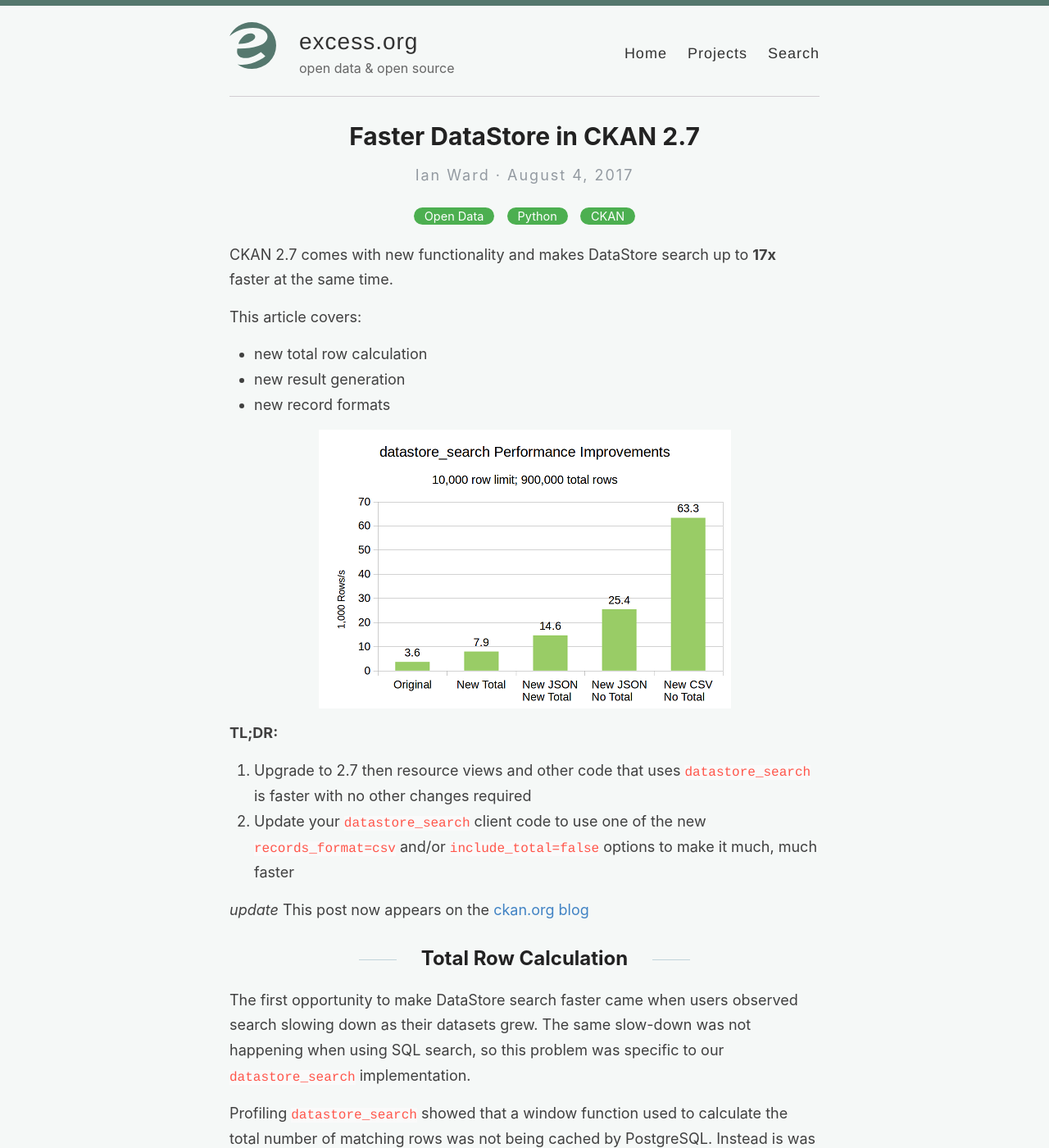
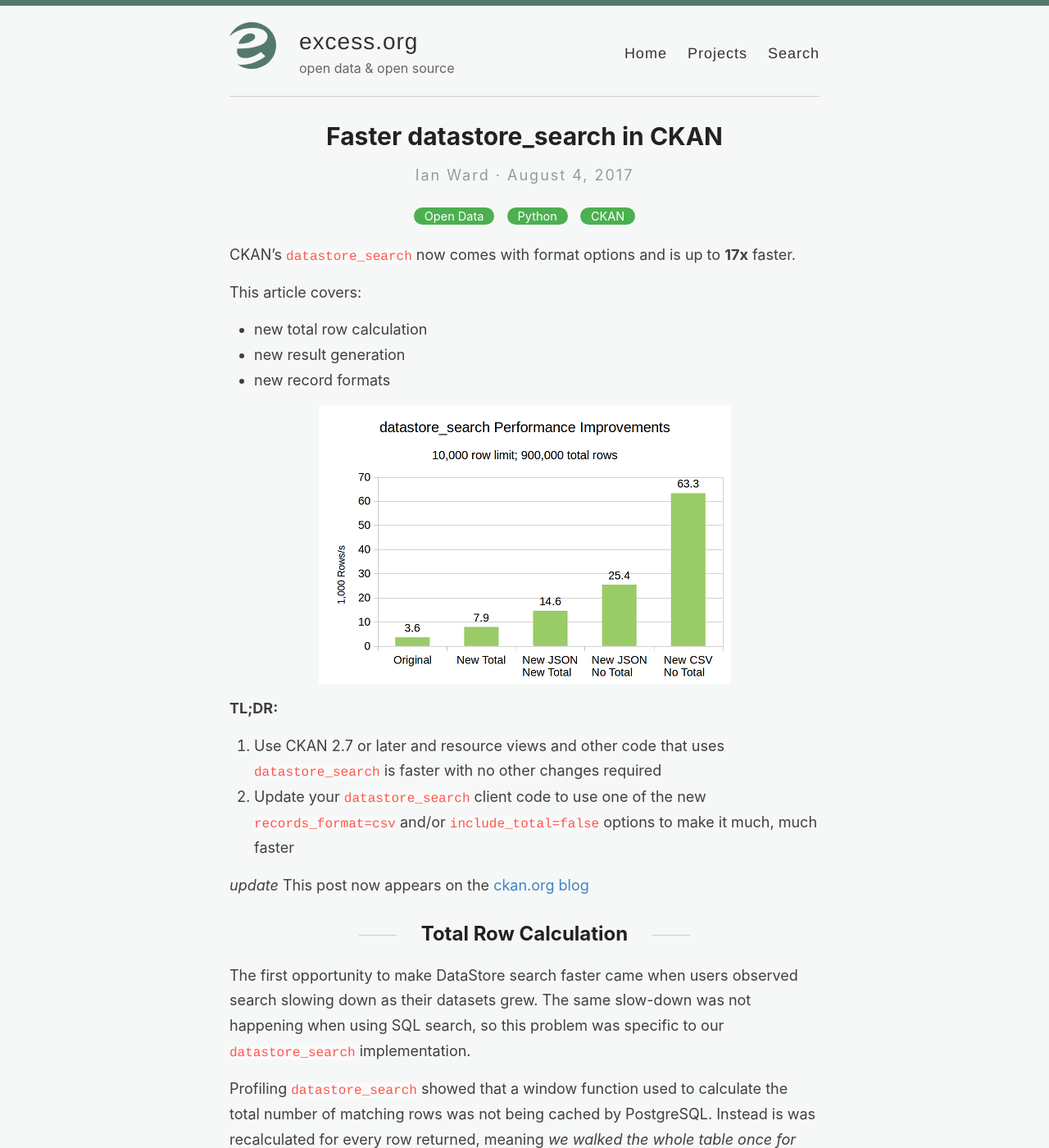
Before and after one commit to wardi/wardi.github.io, a Jekyll site: the page built from _posts/2017-08-04-faster-datastore-2-7.md, in a window 1280 px wide and 1400 px high. Shown: the whole window at 82% size. Built offline with Jekyll 4.4.1, drawn with Linux system fonts in a browser that asks for light colours.

Commit message:
tweak title, intro para

```diff
--- a/_posts/2017-08-04-faster-datastore-2-7.md
+++ b/_posts/2017-08-04-faster-datastore-2-7.md
@@ -1,12 +1,12 @@
 ---
 layout: post
-title: Faster DataStore in CKAN 2.7
+title: Faster datastore_search in CKAN
 categories: [Open Data, Python, CKAN]
 redirect_from: /article/2017/08/faster-datastore-ckan-2-7/
 excerpt_separator: <!--more-->
 ---
 
-CKAN 2.7 comes with new functionality and makes DataStore search up to **17x** faster at the same time.
+CKAN's `datastore_search` now comes with format options and is up to **17x** faster.
 
 This article covers:
 - new total row calculation
@@ -17,7 +17,7 @@
 
 **TL;DR:**
 
-1. Upgrade to 2.7 then resource views and other code that uses `datastore_search` is faster with no other changes required
+1. Use CKAN 2.7 or later and resource views and other code that uses `datastore_search` is faster with no other changes required
 2. Update your `datastore_search` client code to use one of the new `records_format=csv` and/or `include_total=false` options to make it much, much faster
 
 <!--more-->
```
